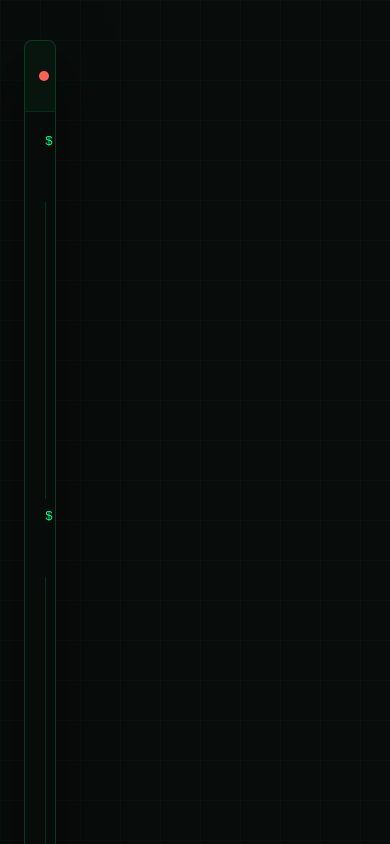
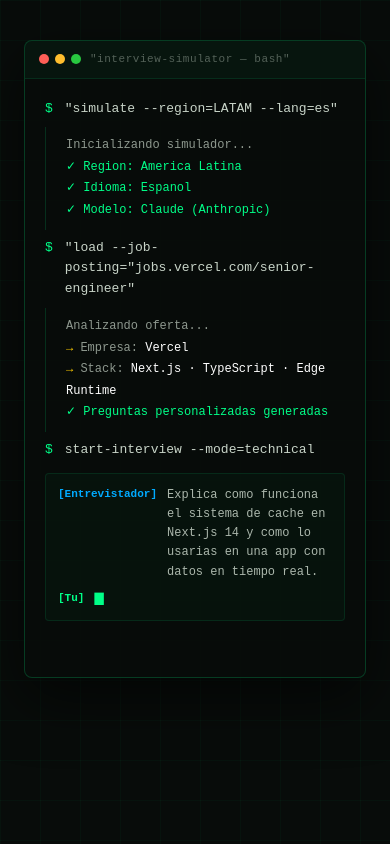
Before and after one commit to Mael-Chao/interview-simulator-pan2ra, a Next.js app in the folder app/: page / in a window 390 px wide. Shown: the top 844 px of the page. Built offline with nearby package versions, Linux system fonts and the light colour scheme.

Commit message:
fixing responsive

```diff
--- a/app/src/app/dashboard/page.tsx
+++ b/app/src/app/dashboard/page.tsx
@@ -58,7 +58,14 @@
       </nav>
 
       <main style={{ maxWidth: "800px", margin: "0 auto", padding: "48px 24px" }}>
-        <div style={{ marginBottom: "40px", display: "flex", alignItems: "flex-start", justifyContent: "space-between" }}>
+        <div style={{
+            marginBottom: "40px",
+            display: "flex",
+            alignItems: "flex-start",
+            justifyContent: "space-between",
+            flexWrap: "wrap",
+            gap: "16px",
+          }}>
           <div>
             <div style={{ fontSize: "11px", color: "#00ff88", letterSpacing: "0.1em", textTransform: "uppercase", marginBottom: "8px" }}>
               $ dashboard --user
--- a/app/src/app/page.tsx
+++ b/app/src/app/page.tsx
@@ -102,8 +102,8 @@
         width: "100%",
         maxWidth: "1100px",
         display: "grid",
-        gridTemplateColumns: "1fr 1fr",
-        gap: "60px",
+        gridTemplateColumns: "var(--grid-cols, 1fr 1fr)",
+        gap: "var(--grid-gap, 60px)",
         alignItems: "center",
       }}>
 
@@ -322,6 +322,12 @@
           animation: blink 1s step-end infinite;
           color: #00ff88;
         }
+        @media (max-width: 768px) {
+          :root {
+            --grid-cols: 1fr;
+            --grid-gap: 32px;
+          }
+        }
       `}</style>
     </div>
   );
```
